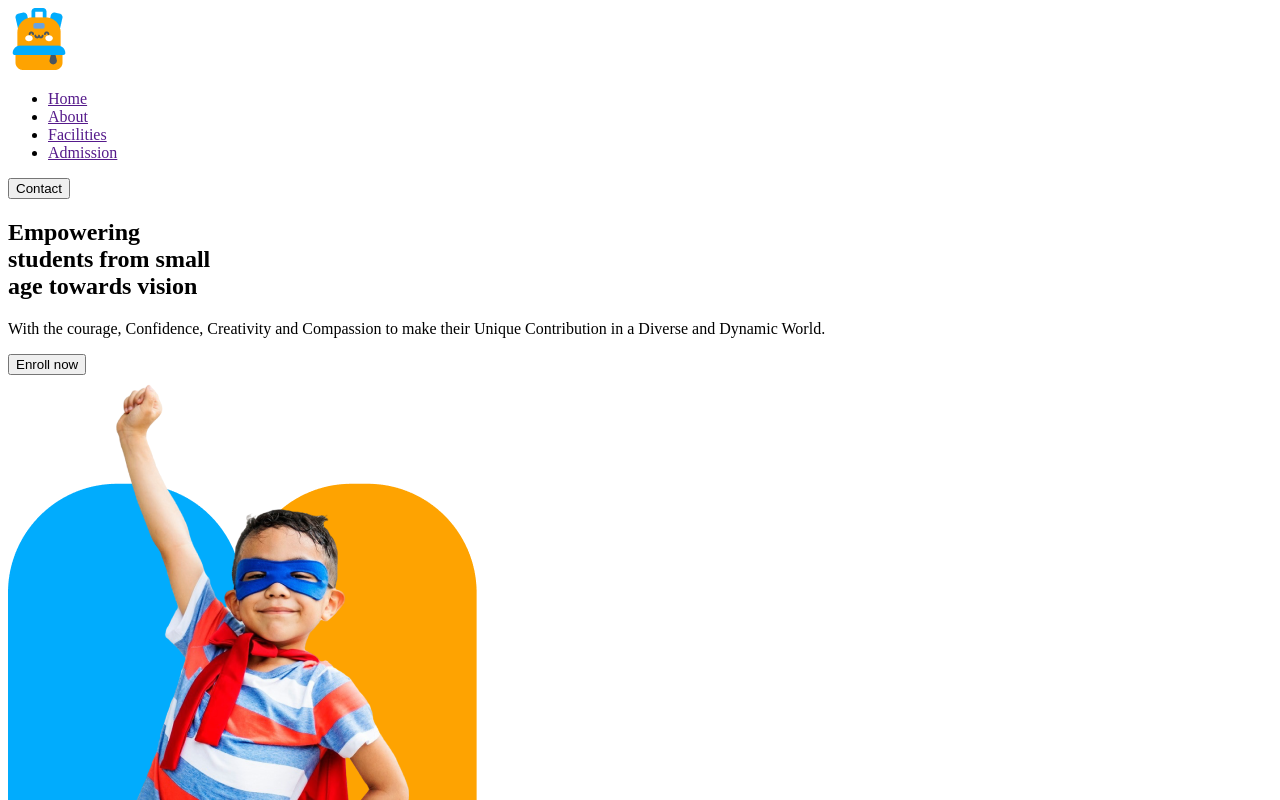
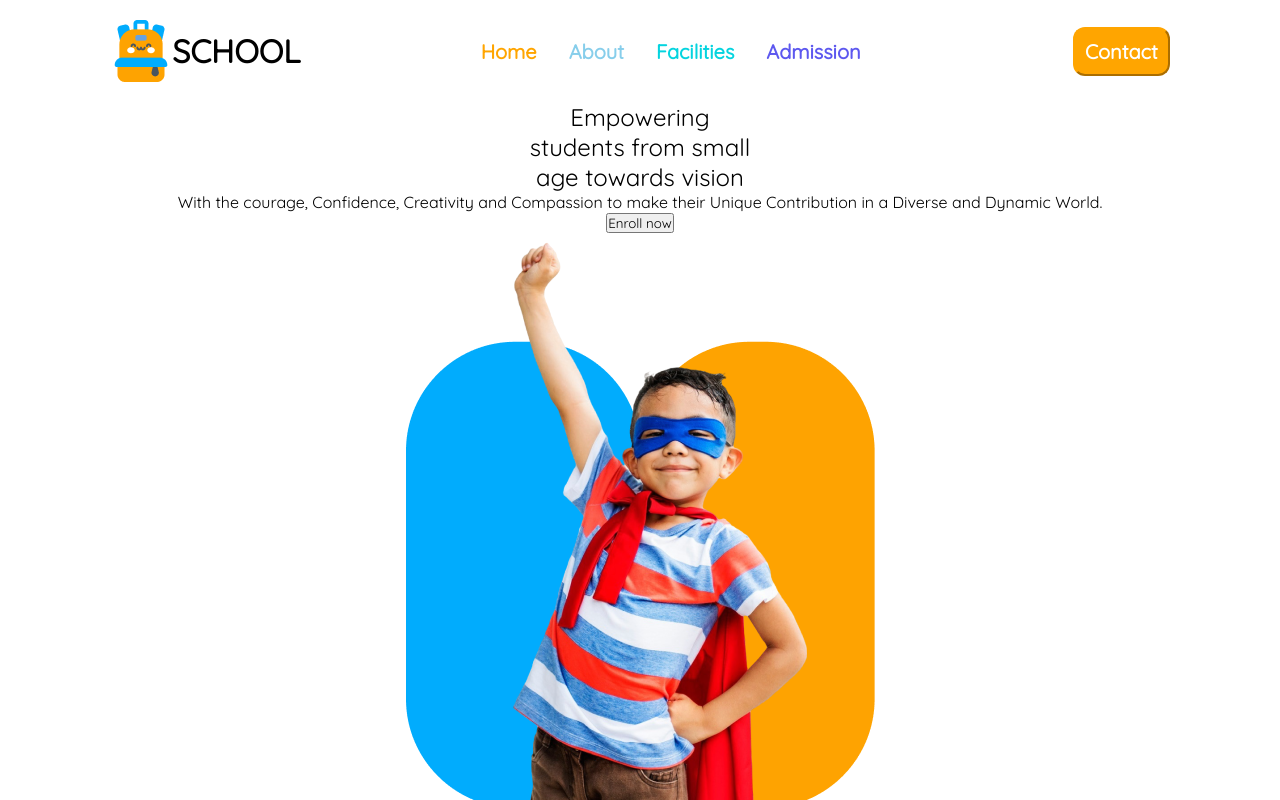
Before and after one commit to ASYBro/B11-a2, a plain HTML site: page index.html in a window 1280 px wide. Shown: the top 800 px of the page. Drawn offline with Linux system fonts and the light colour scheme.

Commit message:
complete nav var

```diff
--- a/index.html
+++ b/index.html
@@ -5,19 +5,32 @@
     <meta name="viewport" content="width=device-width, initial-scale=1.0" />
     <title>Kids School</title>
     <link rel="shortcut icon" href="./assets/logo.png" type="image/x-icon" />
+    <link rel="stylesheet" href="./style.css/style.css" />
+    <link rel="stylesheet" href="./style.css/media.css" />
   </head>
   <body>
-    <nav class="navbar">
-      <div class="logo"><img src="./assets/logo.png" alt="" /></div>
+    <nav class="navbar display">
+      <div class="logo display">
+        <img src="./assets/logo.png" alt="" />
+        <h2 class="logo-title">SCHOOL</h2>
+      </div>
       <div class="menu-items">
-        <ul class="list-items">
-          <li class="list-item1"><a href="">Home</a></li>
-          <li class="list-item2"><a href="">About</a></li>
-          <li class="list-item3"><a href="">Facilities</a></li>
-          <li class="list-item4"><a href="">Admission</a></li>
+        <ul class="list-items display">
+          <li class="list-item">
+            <a href="" class="nav-links" style="color: orange">Home</a>
+          </li>
+          <li class="list-item">
+            <a href="" class="nav-links" style="color: skyblue">About</a>
+          </li>
+          <li class="list-item">
+            <a href="" class="nav-links" style="color: #05d4df">Facilities</a>
+          </li>
+          <li class="list-item">
+            <a href="" class="nav-links" style="color: #5d58ef">Admission</a>
+          </li>
         </ul>
       </div>
-      <div class="btn"><button>Contact</button></div>
+      <div class="btn"><button class="btn1">Contact</button></div>
     </nav>
     <main>
       <div class="banner">
--- a/style.css/style.css
+++ b/style.css/style.css
@@ -0,0 +1,54 @@
+@import url("https://fonts.googleapis.com/css2?family=Quicksand&display=swap");
+* {
+  margin: 0px auto;
+  padding: 0px;
+  text-align: center;
+  font-family: "Quicksand", serif;
+  font-optical-sizing: auto;
+  font-weight: 400;
+  font-style: none;
+  justify-items: center;
+}
+/* Shared Style */
+.display {
+  display: flex;
+}
+
+/* Shared Style */
+.logo-title {
+  font-size: 32px;
+  font-weight: bold;
+}
+.logo {
+  justify-content: center;
+  align-items: center;
+}
+.navbar {
+  padding: 20px;
+  justify-content: center;
+  align-items: center;
+}
+.list-items {
+  list-style: none;
+  /* margin-right: 32px; */
+  align-items: center;
+  justify-content: space-around;
+}
+.list-item {
+  margin-right: 32px;
+}
+
+.nav-links {
+  text-decoration: none;
+  font-size: 20px;
+  font-weight: 700;
+}
+.btn1 {
+  background-color: orange;
+  padding: 10px;
+  color: white;
+  border-radius: 12px;
+  font-size: 20px;
+  font-weight: 600;
+  border-color: orange;
+}
```
